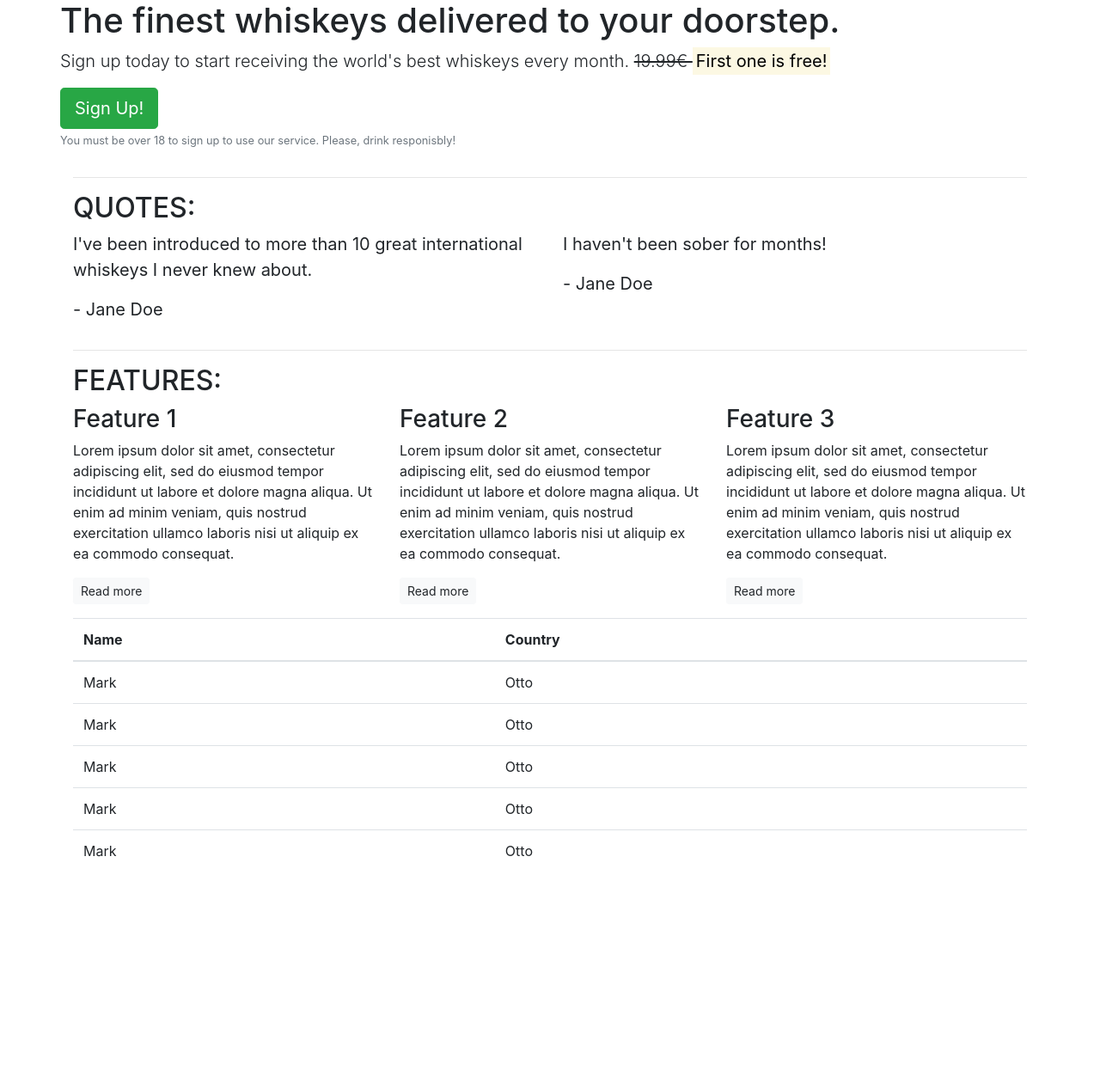
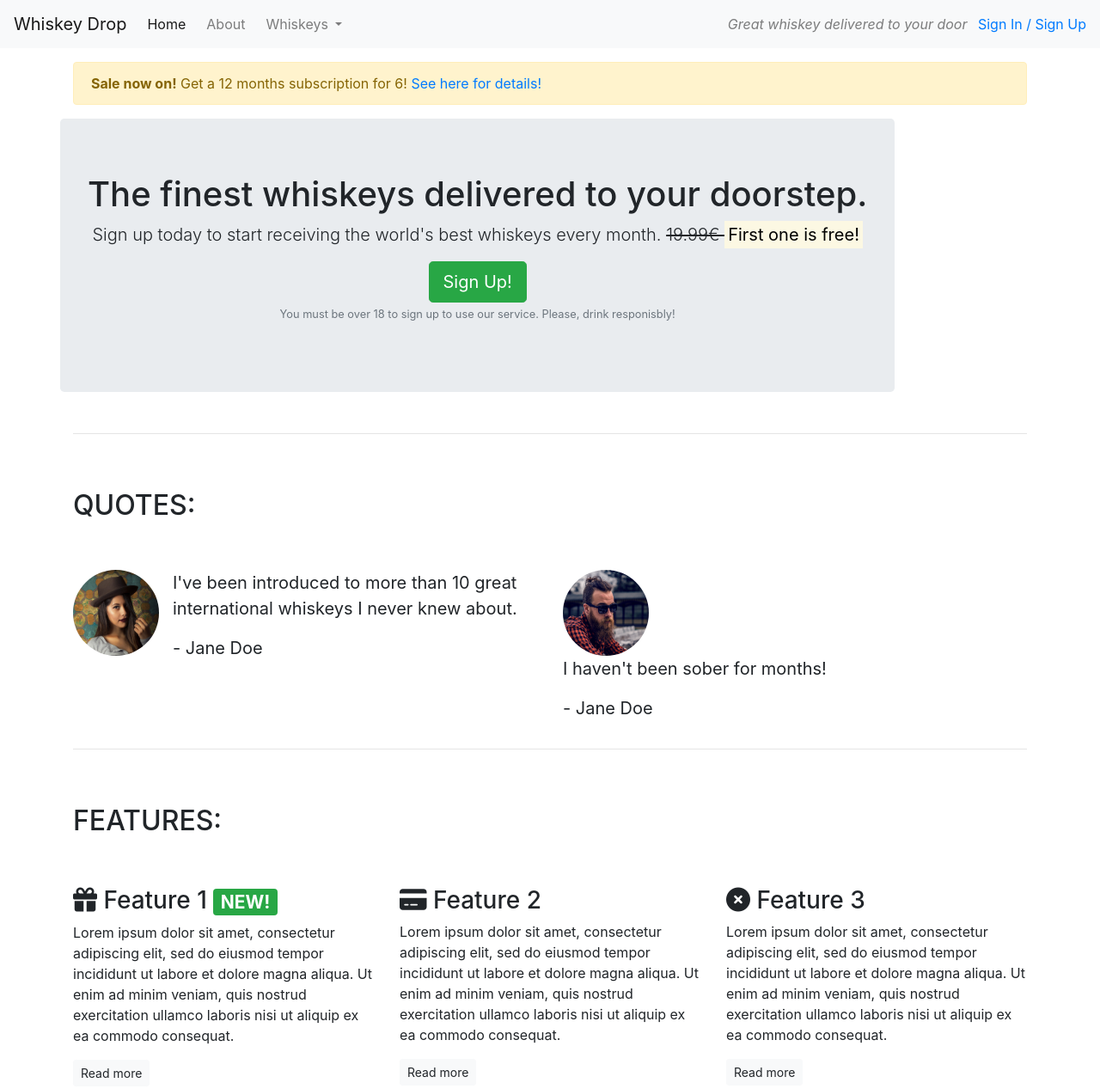
Before and after one commit to TimSchulz1991/bootstrap-testing, a plain HTML site: page index.html in a window 1280 px wide. Shown: the whole page at 86% size. Before the commit the page ends 1030 px from the top, so only its background shows below. Drawn offline with nearby package versions, Linux system fonts and the light colour scheme.

Commit message:
Components and Bootstrap JS added tp page

```diff
--- a/index.html
+++ b/index.html
@@ -8,22 +8,65 @@
     <title>Whiskey Drop | Taste a new whiskey every month</title>
     <link rel="stylesheet" href="https://cdn.jsdelivr.net/npm/bootstrap@4.5.3/dist/css/bootstrap.min.css"
         integrity="sha384-TX8t27EcRE3e/ihU7zmQxVncDAy5uIKz4rEkgIXeMed4M0jlfIDPvg6uqKI2xXr2" crossorigin="anonymous">
-    <script src="https://cdn.jsdelivr.net/npm/bootstrap@4.5.3/dist/js/bootstrap.bundle.min.js"
-        integrity="sha384-ho+j7jyWK8fNQe+A12Hb8AhRq26LrZ/JpcUGGOn+Y7RsweNrtN/tE3MoK7ZeZDyx" crossorigin="anonymous">
-    </script>
+    <link rel="stylesheet" href="https://cdnjs.cloudflare.com/ajax/libs/font-awesome/6.0.0/css/all.min.css">
 </head>
 
 <body>
-    <article class="container">
+    <!--Nav-->
+    <nav class="navbar navbar-light navbar-expand-sm bg-light">
+        <a href="/" class="navbar-brand">
+            Whiskey Drop</a>
+
+        <button class="navbar-toggler ml-auto" type="button" data-toggle="collapse" data-target="#navbarNavDropdown"
+            aria-controls="navbarNavDropdown" aria-expanded="false" aria-label="Toggle navigation">
+            <span class="navbar-toggler-icon"></span></button>
+
+        <div class="collapse navbar-collapse" id="navbarNavDropdown">
+            <ul class="navbar-nav mr-auto">
+                <li class="active nav-item mr-2"><a class="nav-link" href="/">Home</a></li>
+                <li class="nav-item mr-2"><a class="nav-link" href="">About</a></li>
+                <li class="nav-item dropdown">
+                    <a class="nav-link dropdown-toggle" href="#" id="navbarDropdownMenuLink" role="button"
+                        data-toggle="dropdown" aria-haspopup="true" aria-expanded="false">
+                        Whiskeys
+                    </a>
+                    <div class="dropdown-menu" aria-labelledby="navbarDropdownMenuLink">
+                        <a class="dropdown-item" href="#">Irish</a>
+                        <a class="dropdown-item" href="#">Scotch</a>
+                        <a class="dropdown-item" href="#">Japanese</a>
+                        <a class="dropdown-item" href="#">American</a>
+                    </div>
+                </li>
+
+                <li class="nav-item mr-2 d-block d-sm-none"><a class="nav-link" href="">Sign In / Sign Up</a></li>
+            </ul>
+        </div>
+        <div class="d-none d-md-block">
+            <p class="navbar-text my-auto mr-2"><i>Great whiskey delivered to your door</i></p>
+            <a href="/login">Sign In / Sign Up</a>
+        </div>
+        <!--</div>-->
+    </nav>
+    <article class="container mt-3">
+        <div class="row d-none d-sm-block">
+            <div class="col-12">
+                <div class="alert alert-warning">
+                    <strong>Sale now on!</strong> Get a 12 months subscription for 6! <a href="#">See here for
+                        details!</a>
+                </div>
+            </div>
+        </div>
         <!-- Callout -->
         <div class="row">
             <div class="col12">
-                <section class="callout">
+                <section class="callout jumbotron text-center">
                     <h1>The finest whiskeys delivered to your doorstep.</h1>
                     <p class="lead">Sign up today to start receiving the world's best whiskeys every month.
-                        <s>19.99€ </s>
+                        <s class="d-none d-sm-inline">19.99€ </s>
+                        <span class="d-inline d-sm-none"><br></span>
                         <strong><mark>First one is free!</mark></strong></p>
-                    <button class="btn btn-success btn-lg">Sign Up!</button>
+                    <button class="btn btn-success btn-lg" data-toggle="modal" data-target="#signUpModal">Sign
+                        Up!</button>
                     <p class="text-muted"><small>You must be over 18 to sign up to use our service. Please, drink
                             responisbly!</small></p>
                 </section>
@@ -35,22 +78,40 @@
         <!-- Quotes -->
         <section class="quotes">
             <div class="row">
-                <div class="col-12">
+                <div class="col-12 my-5">
                     <h2 class="text-uppercase">Quotes:</h2>
                 </div>
             </div>
             <div class="row">
                 <div class="col-12 col-md-6">
+                    <div class="media">
+                        <div class="d-none d-sm-block">
+                            <img src="images/girl-img.png" alt="Woman Customer" class="rounded-circle mr-3" height=100
+                                width=100>
+                        </div>
+                        <div class="media-body">
                             <blockquote class="blockquote">
-                        <p>I've been introduced to more than 10 great international whiskeys I never knew about.</p>
+                                <p>I've been introduced to more than 10 great international whiskeys I never knew about.
+                                </p>
                                 <p>- Jane Doe</p>
                             </blockquote>
                         </div>
+                    </div>
+                </div>
                 <div class="col-12 col-md-6">
+                    <div class="media">
+                        <div class="d-none d-sm-block">
+                            <img src="images/guy-img.png" alt="Man Customer" class="rounded-circle mr-3" height=100
+                                width=100>
+                        </div>
+                    </div>
+                    <div class="media-body">
                         <blockquote class="blockquote">
                             <p>I haven't been sober for months!</p>
                             <p>- Jane Doe</p>
                         </blockquote>
+                    </div>
+                </div>
             </div>
             </div>
         </section>
@@ -60,14 +121,15 @@
         <!-- Features -->
         <section class="features">
             <div class="row">
-                <div class="col-12">
+                <div class="col-12 my-5">
                     <h2 class="text-uppercase">Features:</h2>
                 </div>
             </div>
             <div class="row">
                 <div class="col-12 col-md-6 col-lg-4">
                     <div class="feature">
-                        <h3>Feature 1</h3>
+                        <h3><i class="fa-solid fa-gift d-none d-sm-inline"></i> Feature 1 <span
+                                class="badge badge-success">NEW!</span></h3>
                         <p>Lorem ipsum dolor sit amet, consectetur adipiscing elit, sed do eiusmod tempor incididunt ut
                             labore
                             et dolore magna aliqua. Ut enim ad minim veniam, quis nostrud exercitation ullamco laboris
@@ -79,7 +141,7 @@
                 </div>
                 <div class="col-12 col-md-6 col-lg-4">
                     <div class="feature">
-                        <h3>Feature 2</h3>
+                        <h3><i class="fa-solid fa-credit-card d-none d-sm-inline"></i> Feature 2</h3>
                         <p>Lorem ipsum dolor sit amet, consectetur adipiscing elit, sed do eiusmod tempor incididunt ut
                             labore
                             et dolore magna aliqua. Ut enim ad minim veniam, quis nostrud exercitation ullamco laboris
@@ -91,7 +153,7 @@
                 </div>
                 <div class="col-12 d-md-none d-lg-block col-lg-4">
                     <div class="feature">
-                        <h3>Feature 3</h3>
+                        <h3><i class="fa-solid fa-circle-xmark d-none d-sm-inline"></i> Feature 3</h3>
                         <p>Lorem ipsum dolor sit amet, consectetur adipiscing elit, sed do eiusmod tempor incididunt ut
                             labore
                             et dolore magna aliqua. Ut enim ad minim veniam, quis nostrud exercitation ullamco laboris
@@ -104,41 +166,56 @@
             </div>
         </section>
         <!-- /.features -->
+    </article>
 
-        <!-- Whisket Table -->
-        <section>
-            <table class="table">
-                <thead>
-                    <tr>
-                        <th scope="col">Name</th>
-                        <th scope="col">Country</th>
-                    </tr>
-                </thead>
-                <tbody>
-                    <tr>
-                        <td>Mark</td>
-                        <td>Otto</td>
-                    </tr>
-                    <tr>
-                        <td>Mark</td>
-                        <td>Otto</td>
-                    </tr>
-                    <tr>
-                        <td>Mark</td>
-                        <td>Otto</td>
-                    </tr>
-                    <tr>
-                        <td>Mark</td>
-                        <td>Otto</td>
-                    </tr>
-                    <tr>
-                        <td>Mark</td>
-                        <td>Otto</td>
-                    </tr>
-                </tbody>
-            </table>
-        </section>
-    </article>
+    <!-- Signup Modal -->
+
+    <div class="modal" tabindex="-1" role="dialog" id="signUpModal">
+        <div class="modal-dialog" role="document">
+            <div class="modal-content">
+                <div class="modal-header">
+                    <h5 class="modal-title">Sign Up To Whiskey Drop!</h5>
+                    <button type="button" class="close" data-dismiss="modal" aria-label="Close">
+                        <span aria-hidden="true">&times;</span>
+                    </button>
+                </div>
+                <div class="modal-body">
+                    <form>
+                        <div class="form-group">
+                            <label for="exampleInputEmail1">Email address</label>
+                            <input type="email" class="form-control" id="exampleInputEmail1"
+                                aria-describedby="emailHelp" placeholder="Enter email">
+                            <small id="emailHelp" class="form-text text-muted">We'll never share your email with anyone
+                                else.</small>
+                        </div>
+                        <div class="form-group">
+                            <label for="password">Password</label>
+                            <input type="password" class="form-control" id="password" placeholder="Password">
+                        </div>
+                        <div class="form-group">
+                            <label for="repeatPassword">Repeat Password</label>
+                            <input type="password" class="form-control" id="repeatPassword"
+                                placeholder="Repeat Password">
+                        </div>
+                        <button type="submit" class="btn btn-success">Submit</button>
+                    </form>
+                </div>
+            </div>
+        </div>
+    </div>
+
+    <script src="https://cdn.jsdelivr.net/npm/bootstrap@4.5.3/dist/js/bootstrap.bundle.min.js"
+        integrity="sha384-ho+j7jyWK8fNQe+A12Hb8AhRq26LrZ/JpcUGGOn+Y7RsweNrtN/tE3MoK7ZeZDyx" crossorigin="anonymous">
+    </script>
+    <script src="https://code.jquery.com/jquery-3.5.1.slim.min.js"
+        integrity="sha384-DfXdz2htPH0lsSSs5nCTpuj/zy4C+OGpamoFVy38MVBnE+IbbVYUew+OrCXaRkfj" crossorigin="anonymous">
+    </script>
+    <script src="https://cdn.jsdelivr.net/npm/popper.js@1.16.1/dist/umd/popper.min.js"
+        integrity="sha384-9/reFTGAW83EW2RDu2S0VKaIzap3H66lZH81PoYlFhbGU+6BZp6G7niu735Sk7lN" crossorigin="anonymous">
+    </script>
+    <script src="https://cdn.jsdelivr.net/npm/bootstrap@4.5.3/dist/js/bootstrap.min.js"
+        integrity="sha384-w1Q4orYjBQndcko6MimVbzY0tgp4pWB4lZ7lr30WKz0vr/aWKhXdBNmNb5D92v7s" crossorigin="anonymous">
+    </script>
 </body>
 
 </html>
```
Also changed, not shown: images/girl-img.png (added), images/guy-img.png (added). Lines whose indentation alone changed are shown as unchanged.
